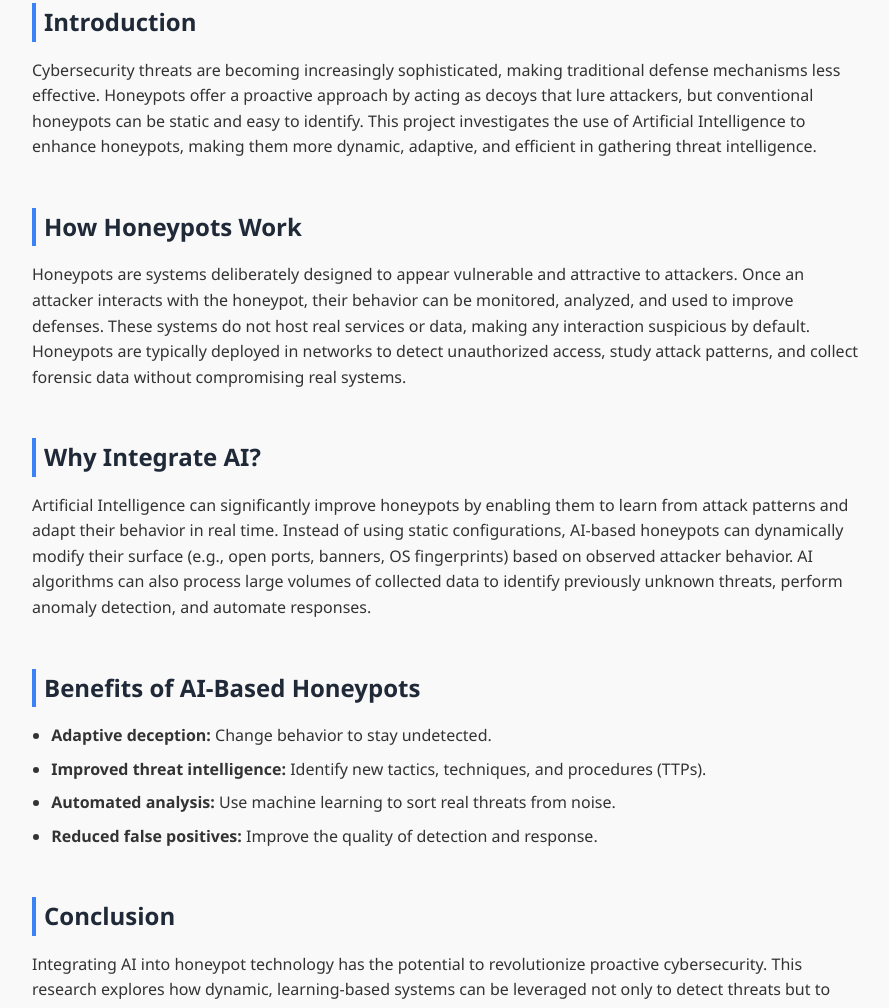
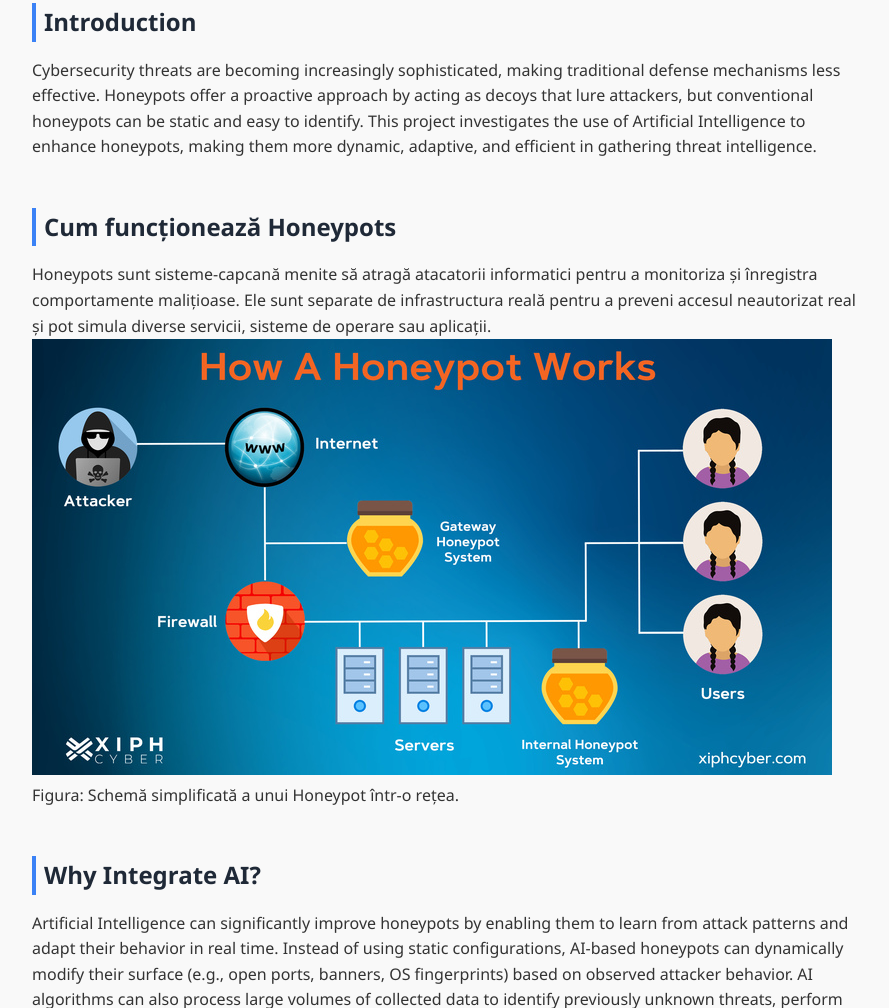
Before and after one commit to razvand73/razvand73.github.io, a plain HTML site: page index.html in a window 1280 px wide. Shown: the part 288-1296 px from the top of the page, without its empty margins (190-1079 px from the left). Drawn offline with Linux system fonts and the light colour scheme.

Commit message:
Update index.html

```diff
--- a/index.html
+++ b/index.html
@@ -19,10 +19,17 @@
       <p>Cybersecurity threats are becoming increasingly sophisticated, making traditional defense mechanisms less effective. Honeypots offer a proactive approach by acting as decoys that lure attackers, but conventional honeypots can be static and easy to identify. This project investigates the use of Artificial Intelligence to enhance honeypots, making them more dynamic, adaptive, and efficient in gathering threat intelligence.</p>
     </section>
 
-    <section>
-      <h2>How Honeypots Work</h2>
-      <p>Honeypots are systems deliberately designed to appear vulnerable and attractive to attackers. Once an attacker interacts with the honeypot, their behavior can be monitored, analyzed, and used to improve defenses. These systems do not host real services or data, making any interaction suspicious by default. Honeypots are typically deployed in networks to detect unauthorized access, study attack patterns, and collect forensic data without compromising real systems.</p>
-    </section>
+    <section id="how-it-works">
+  <h2>Cum funcționează Honeypots</h2>
+  <p>Honeypots sunt sisteme-capcană menite să atragă atacatorii informatici pentru a monitoriza și înregistra comportamente malițioase. Ele sunt separate de infrastructura reală pentru a preveni accesul neautorizat real și pot simula diverse servicii, sisteme de operare sau aplicații.</p>
+
+  <!-- Imaginea adăugată -->
+  <div class="image-container">
+    <img src="honeypot-scheme.jpg" alt="Schemă Honeypot">
+    <p class="caption">Figura: Schemă simplificată a unui Honeypot într-o rețea.</p>
+  </div>
+</section>
+
 
     <section>
       <h2>Why Integrate AI?</h2>
```
